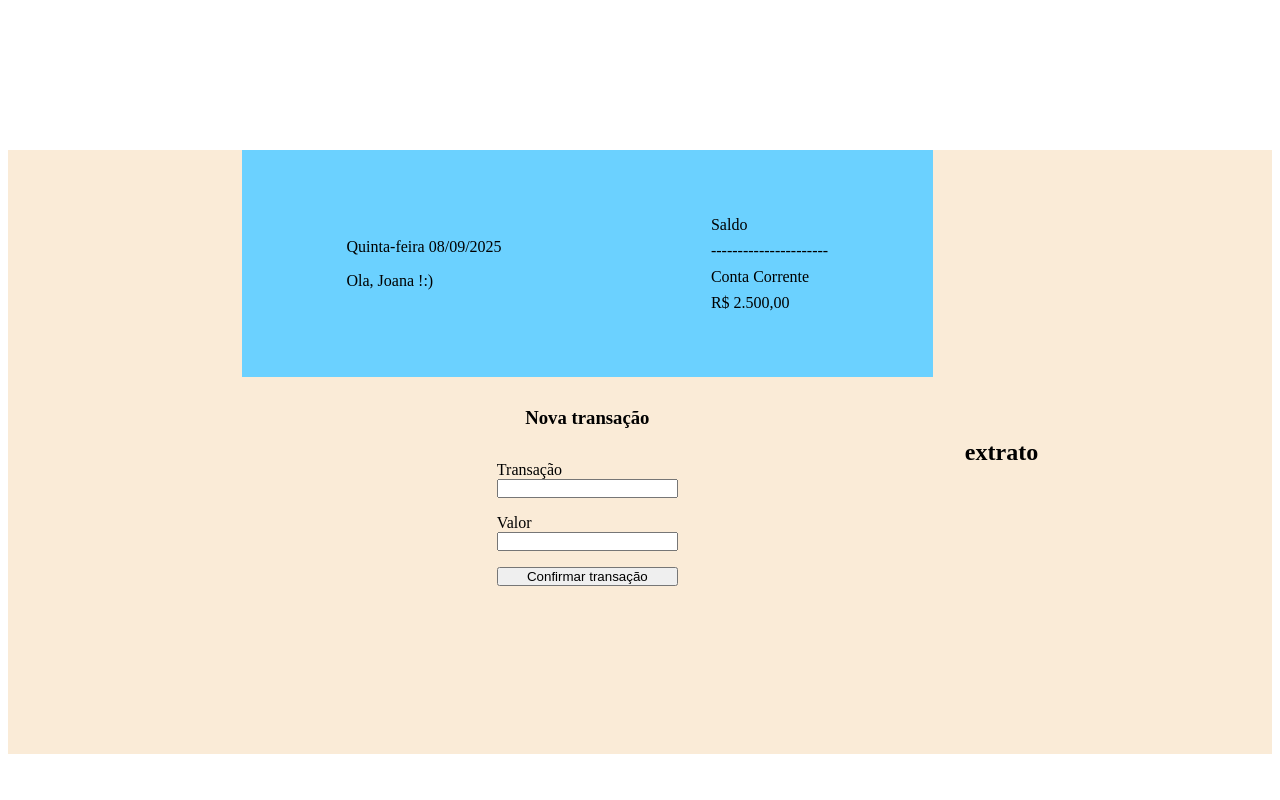
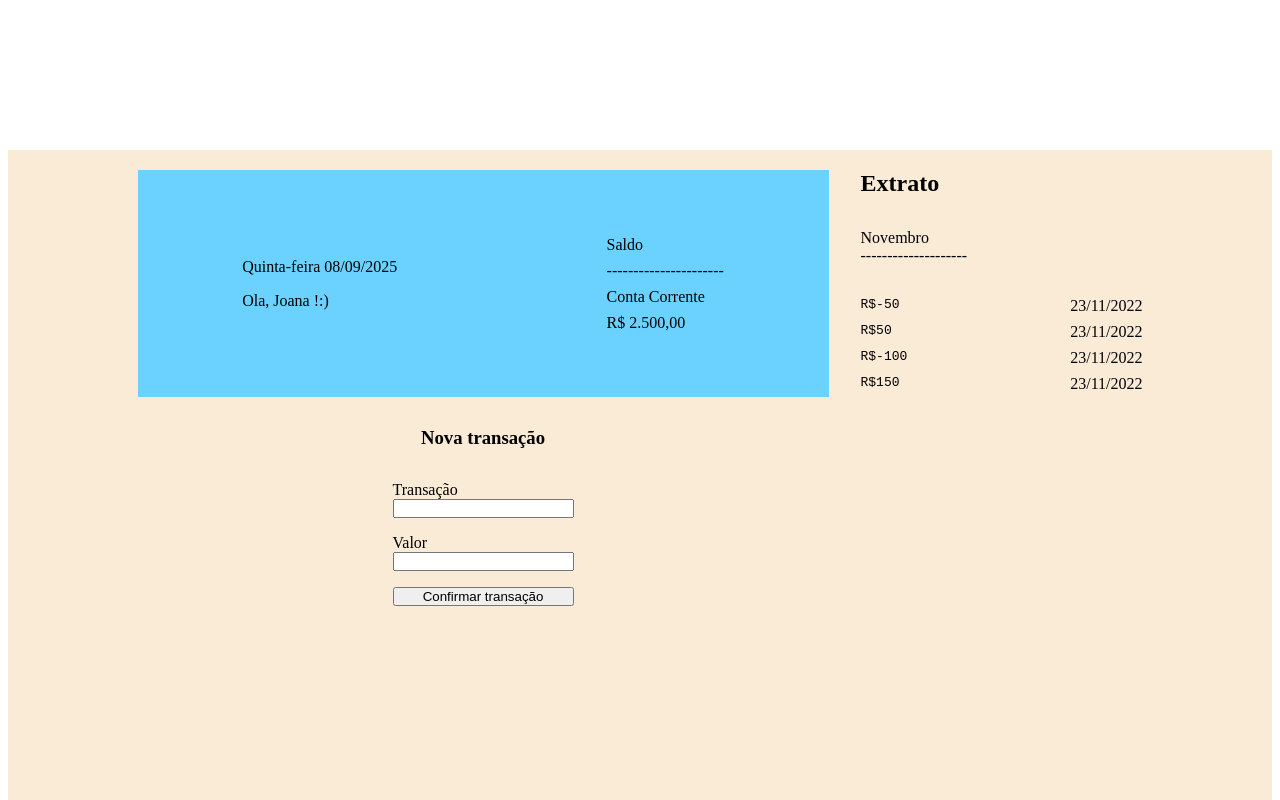
Before and after one commit to saimonbrito/MkBanck, an Angular app: page / in a window 1280 px wide. Shown: the top 800 px of the page. Built offline with nearby package versions, Linux system fonts and the light colour scheme.

Commit message:
criando componente extrato

```diff
--- a/src/app/components/divisor/divisor.css
+++ b/src/app/components/divisor/divisor.css
@@ -7,12 +7,12 @@
 
 .container {
     display: flex;
-    align-items: center;
     justify-content: center;
     flex-wrap: wrap;
     gap: 32px;
 
 
+    padding: 20px;
     margin-top: 150px;
     margin-bottom: 100px;
     background-color: antiquewhite;
--- a/src/app/components/divisor/divisor.html
+++ b/src/app/components/divisor/divisor.html
@@ -1,7 +1,5 @@
 <section class="container">
    <app-banco></app-banco>
-    <div class="extrato">
-        <h2>extrato</h2>
-    </div>
+    <app-extrato></app-extrato>
 
 </section>
--- a/src/app/components/divisor/divisor.ts
+++ b/src/app/components/divisor/divisor.ts
@@ -1,9 +1,10 @@
 import { Component } from '@angular/core';
 import { Banco } from "../banco/banco";
+import { Extrato } from "../extrato/extrato";
 
 @Component({
   selector: 'app-divisor',
-  imports: [Banco],
+  imports: [Banco, Extrato],
   templateUrl: './divisor.html',
   styleUrl: './divisor.css',
 })
--- /dev/null
+++ b/src/app/components/extrato/extrato.css
@@ -0,0 +1,23 @@
+* {
+    margin: 0;
+    padding: 0;
+    box-sizing: border-box;
+}
+.extrato {
+    width: 282px;
+    height: 766px;
+    display: flex;
+    flex-direction: column;
+    gap: 32px;
+}
+.extrato section {
+
+    display: flex;
+    flex-direction: column;
+    gap: 8px;
+}
+.valores {
+    display: flex;
+    justify-content: space-between;
+
+}
--- /dev/null
+++ b/src/app/components/extrato/extrato.html
@@ -0,0 +1,27 @@
+<div class="extrato">
+        <h2>Extrato</h2>
+
+       <div>
+         <p>Novembro</p>
+        <p>--------------------</p>
+       </div>
+        <section >
+            <div class="valores">
+                <samp>R$-50</samp>
+                <p>23/11/2022</p>
+            </div>
+            <div class="valores">
+                <samp>R$50</samp>
+                <p>23/11/2022</p>
+            </div>
+            <div class="valores">
+                <samp>R$-100</samp>
+                <p>23/11/2022</p>
+            </div>
+            <div class="valores">
+                <samp>R$150</samp>
+                <p>23/11/2022</p>
+            </div>
+        </section>
+
+</div>
```
Also changed, not shown: src/app/components/extrato/extrato.ts (added, +11 -0 lines).
